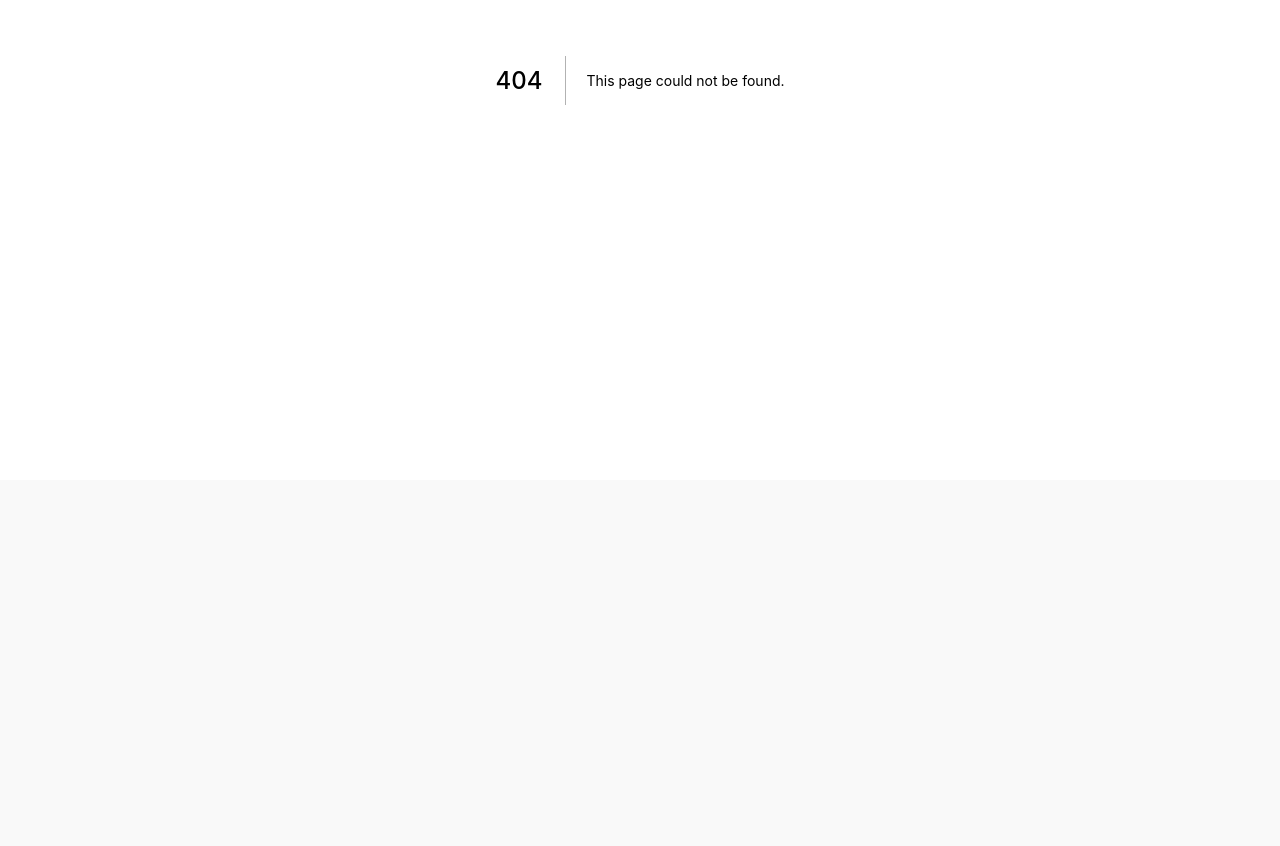
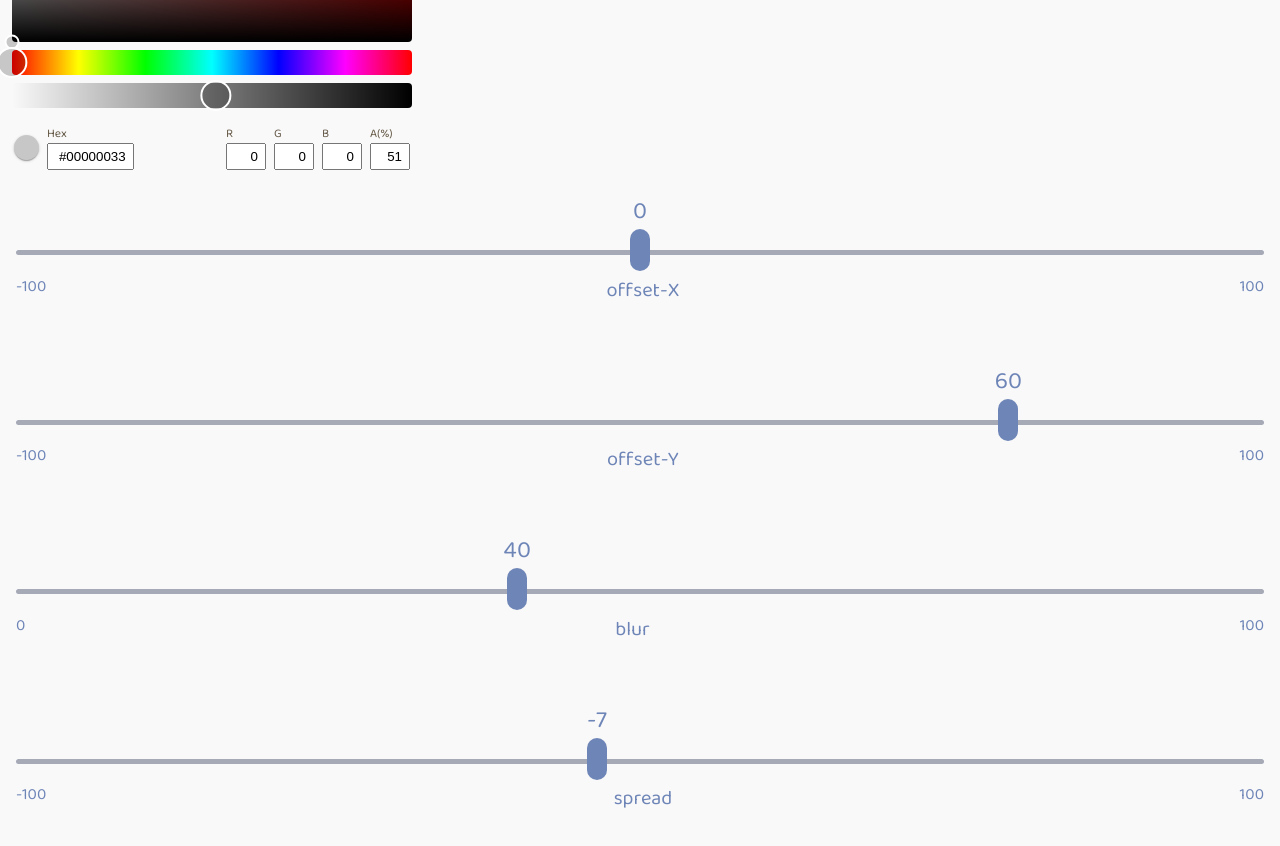
Before and after one commit to tetracalibers/Uispet-frontend, a Next.js app: page /generator/box-shadow in a window 1280 px wide. Before the commit this address had no page. Shown: the part 320-1166 px from the top of the page. Before the commit the page ends 800 px from the top, so only its background shows below. Built offline with nearby package versions, Linux system fonts and the light colour scheme; a web font is replaced by a local one.

Commit message:
[BoxShadow] previewとcontrol部品を連携

```diff
--- a/components/css-editor/BoxShadow/index.tsx
+++ b/components/css-editor/BoxShadow/index.tsx
@@ -1,12 +1,69 @@
 import { RangeInput } from '../../control/RangeInput'
+import { Shadow } from '../../../types/Shadow'
+import { ColorPicker } from '../../control/ColorPicker'
+import { ChangeEvent, useCallback } from 'react'
+import styled, { css } from 'styled-components'
 
-export const BoxShadow = () => {
+interface BoxShadowProps {
+  shadow: Shadow
+  onChange: <T extends keyof Shadow>(target: T, value: Shadow[T]) => void
+}
+
+const Preview = styled.div<{ $shadow: Shadow }>`
+  width: 200px;
+  height: 200px;
+  ${({ $shadow }) => css`
+    box-shadow: ${$shadow.inset && 'inset '}${$shadow.color} ${$shadow.offsetX}px
+      ${$shadow.offsetY}px ${$shadow.blur}px ${$shadow.spread}px;
+  `}
+`
+
+export const BoxShadow = ({ shadow, onChange }: BoxShadowProps) => {
+  const { offsetX, offsetY, blur, spread, color, inset } = shadow
+
+  const onColorChange = useCallback(
+    (color: string) => onChange('color', color),
+    [onChange]
+  )
+
+  const onNumberChange = useCallback(
+    (e: ChangeEvent<HTMLInputElement>, target: keyof Shadow) =>
+      onChange(target, Number(e.target.value)),
+    [onChange]
+  )
+
   return (
     <>
-      <RangeInput min={-100} max={100} label='offset-X' value={0} />
-      <RangeInput min={100} max={100} label='offset-Y' value={0} />
-      <RangeInput min={100} max={100} label='blur' value={0} />
-      <RangeInput min={100} max={100} label='spread' value={0} />
+      <Preview $shadow={shadow} />
+      <ColorPicker color={color} onChange={onColorChange} />
+      <RangeInput
+        min={-100}
+        max={100}
+        label='offset-X'
+        value={offsetX}
+        onChange={e => onNumberChange(e, 'offsetX')}
+      />
+      <RangeInput
+        min={-100}
+        max={100}
+        label='offset-Y'
+        value={offsetY}
+        onChange={e => onNumberChange(e, 'offsetY')}
+      />
+      <RangeInput
+        min={0}
+        max={100}
+        label='blur'
+        value={blur}
+        onChange={e => onNumberChange(e, 'blur')}
+      />
+      <RangeInput
+        min={-100}
+        max={100}
+        label='spread'
+        value={spread}
+        onChange={e => onNumberChange(e, 'spread')}
+      />
     </>
   )
 }
--- /dev/null
+++ b/pages/generator/box-shadow.tsx
@@ -0,0 +1,31 @@
+import { NextPage } from 'next'
+import { useCallback, useState } from 'react'
+import { BoxShadow } from '../../components/css-editor/BoxShadow'
+import { Shadow } from '../../types/Shadow'
+
+type Props = {}
+
+/**
+ * box-shadow: rgba(0, 0, 0, 0.2) 0px 60px 40px -7px;
+ */
+
+const BoxShadowGeneratorPage: NextPage<Props> = () => {
+  const [boxShadow, setBoxShadow] = useState<Shadow>({
+    color: '#00000033',
+    offsetX: 0,
+    offsetY: 60,
+    blur: 40,
+    spread: -7,
+    inset: false,
+  })
+
+  const onShadowEdit = useCallback(
+    <T extends keyof Shadow>(target: T, value: Shadow[T]) =>
+      setBoxShadow(sh => ({ ...sh, [target]: value })),
+    []
+  )
+
+  return <BoxShadow shadow={boxShadow} onChange={onShadowEdit} />
+}
+
+export default BoxShadowGeneratorPage
--- a/pages/index.tsx
+++ b/pages/index.tsx
@@ -26,6 +26,11 @@ const Home: NextPage = () => {
             <a>Color Picker Demo</a>
           </Link>
         </li>
+        <li>
+          <Link href='/generator/box-shadow'>
+            <a>Box Shadow Generator</a>
+          </Link>
+        </li>
       </ul>
     </>
   )
--- /dev/null
+++ b/types/Shadow.ts
@@ -0,0 +1,8 @@
+export interface Shadow {
+  offsetX: number
+  offsetY: number
+  blur: number
+  spread: number
+  color: string
+  inset: boolean
+}
--- a/types/hex-and-rgba.d.ts
+++ /dev/null
@@ -1 +0,0 @@
-declare module 'hex-and-rgba'
```
